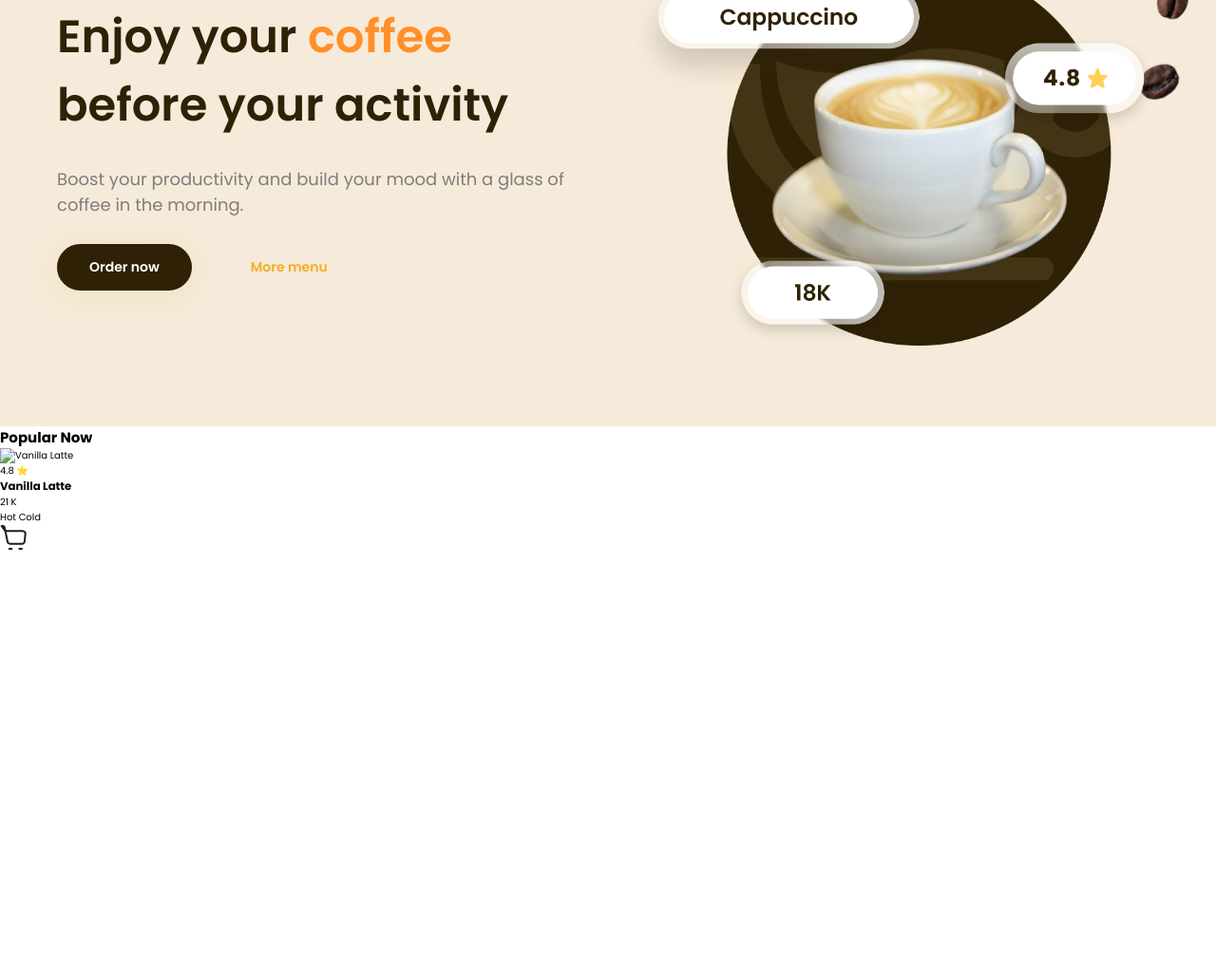
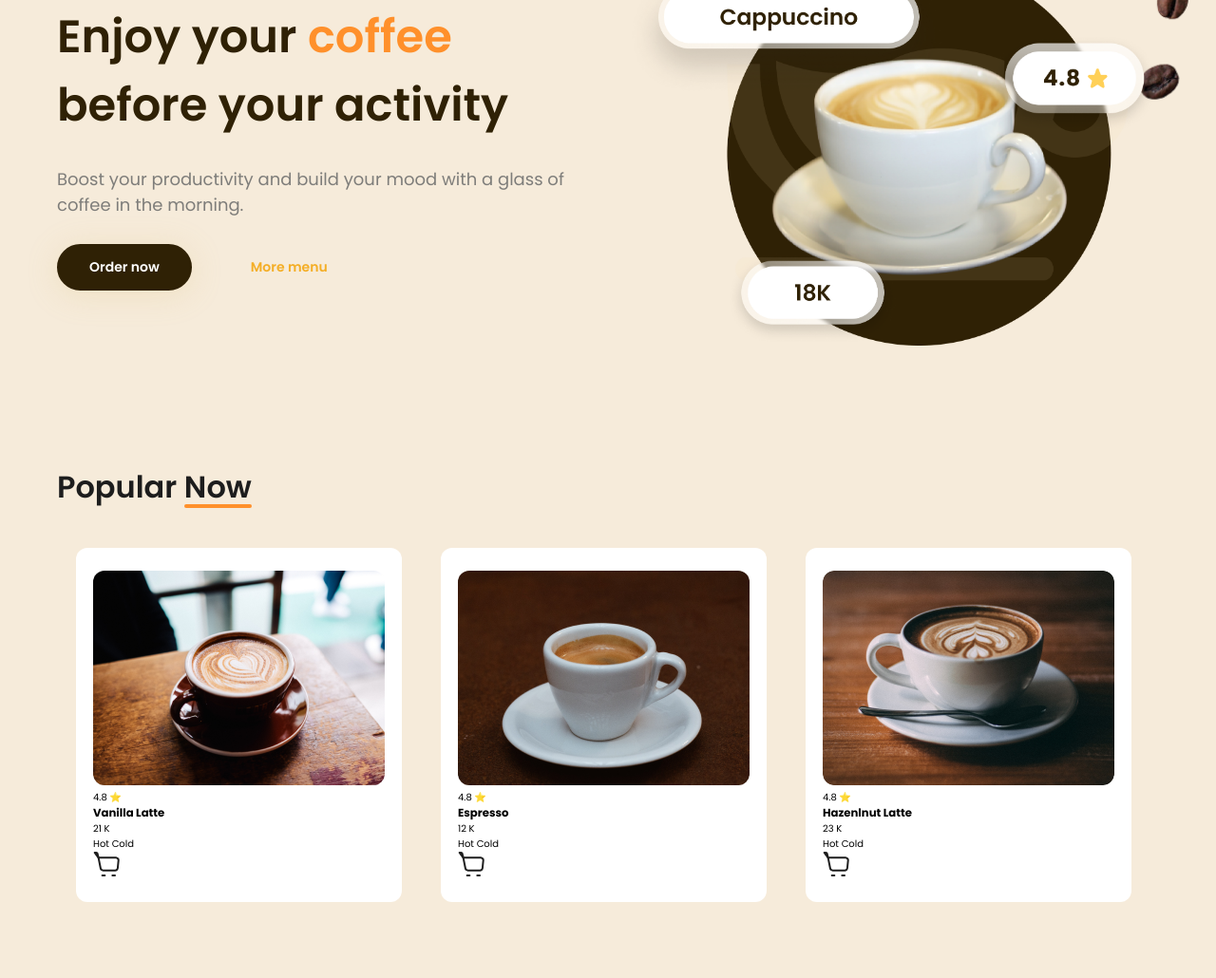
Before and after one commit to johdasgran/cafe_street-landing, a plain HTML site: page index.html in a window 1280 px wide. Shown: the part 200-1230 px from the top of the page at 95% size. Before the commit the page ends 800 px from the top, so only its background shows below. Drawn offline with Linux system fonts and the light colour scheme.

Commit message:
Popular | Update style

```diff
--- a/assets/css/style.css
+++ b/assets/css/style.css
@@ -322,6 +322,108 @@ header {
 
 
 
+
+
+
+/* Start Popular Section */
+
+.section__popular {
+  background-color: var(--orange-accents_light);
+}
+
+.section__popular--container {
+  max-width: 120rem;
+  margin: 0 auto;
+  padding: 4rem 2rem;
+}
+
+.section__popular--container h2 {
+  font-size: 32px;
+  line-height: 48px;
+  font-weight: 600;
+  color: var(--text-dark);
+}
+
+.section__popular--container h2 > span {
+  position: relative;
+
+}
+
+.section__popular--container h2 > span::before {
+  content: "";
+  position: absolute;
+  bottom: 0;
+  background-color: var(--orange-cafe);
+  border-radius: 1.2rem;
+  height: .4rem;
+  width: 100%;
+
+}
+
+
+
+.section__popular--cards {
+  display: grid;
+  grid-template-columns: repeat(3, 1fr);
+  gap: 3.2rem;
+  padding: 4rem 2rem;
+}
+
+
+.section__popular--card {
+  width: 343px;
+  height: 373px;
+  border-radius: 12px;
+  padding: 2.4rem 1.8rem;
+  background-color: #fff;
+}
+
+
+
+.section__popular--card-picture img {
+  width: 100%;
+  border-radius: 1.2rem;
+  position: relative;
+}
+
+
+
+
+/* End Popular Section */
+
+
+
+
+
+
+
+
+
+
+
+
+
+
+
+
+
+
+
+
+
+
+
+
+
+
+
+
+
+
+
+
+
+
 @media (min-width: 375px) {
 
   .header__center a svg {
--- a/index.html
+++ b/index.html
@@ -124,7 +124,12 @@
 
         <section class="section__popular">
 
+            <div class="section__popular--container">
+
+
                 <h2>Popular <span>Now</span></h2>
+
+
 
 
                 <div class="section__popular--cards">
@@ -132,7 +137,7 @@
                     <article class="section__popular--card">
 
                         <div class="section__popular--card-picture">
-                        <img src="" alt="Vanilla Latte">
+                            <img src="./assets/images/vanilla_latte.png" alt="Vanilla Latte">
                             <div class="section__popular--card-score">
                                 <span>4.8 ⭐</span>
                             </div>
@@ -159,9 +164,74 @@
                     </article>
 
 
+
+                    <article class="section__popular--card">
+
+                        <div class="section__popular--card-picture">
+                            <img src="./assets/images/espresso.png" alt="Espresso">
+                            <div class="section__popular--card-score">
+                                <span>4.8 ⭐</span>
+                            </div>
+                        </div>
+
+                        <div class="section__popular--card-info">
+                            <h3>Espresso</h3>
+                            <span>12 K</span>
+                        </div>
+
+                        <div class="section__popular--card-tags">
+                            <span>Hot</span>
+                            <span>Cold</span>
+                        </div>
+
+                        <div class="section__popular--card-buy">
+                            <svg width="28" height="26" viewBox="0 0 28 26" fill="none" xmlns="http://www.w3.org/2000/svg">
+                                <path d="M5.66667 6.33334H24.0533C24.4259 6.33336 24.7943 6.41144 25.1349 6.56255C25.4754 6.71366 25.7805 6.93446 26.0305 7.2107C26.2805 7.48694 26.4698 7.81249 26.5863 8.16638C26.7027 8.52027 26.7437 8.89463 26.7067 9.26534L25.9067 17.2653C25.8409 17.9234 25.5329 18.5334 25.0426 18.9772C24.5523 19.4209 23.9146 19.6667 23.2533 19.6667H10.52C9.9033 19.6669 9.30557 19.4534 8.82859 19.0625C8.35162 18.6716 8.02488 18.1274 7.904 17.5227L5.66667 6.33334Z" stroke="#1D1D1D" stroke-width="2" stroke-linejoin="round"/>
+                                <path d="M20.3333 25H23M5.66667 6.33333L4.58667 2.00933C4.51444 1.721 4.34794 1.46508 4.11361 1.28221C3.87929 1.09934 3.59057 1.00001 3.29333 1H1.66667L5.66667 6.33333ZM9.66667 25H12.3333H9.66667Z" stroke="#1D1D1D" stroke-width="2" stroke-linecap="round" stroke-linejoin="round"/>
+                            </svg>
                         </div>
 
 
+                    </article>
+
+
+                    <article class="section__popular--card">
+
+                        <div class="section__popular--card-picture">
+                            <img src="./assets/images/hazelnut_latte.png" alt="Hazenlnut Latte">
+                            <div class="section__popular--card-score">
+                                <span>4.8 ⭐</span>
+                            </div>
+                        </div>
+
+                        <div class="section__popular--card-info">
+                            <h3>Hazenlnut Latte</h3>
+                            <span>23 K</span>
+                        </div>
+
+                        <div class="section__popular--card-tags">
+                            <span>Hot</span>
+                            <span>Cold</span>
+                        </div>
+
+                        <div class="section__popular--card-buy">
+                            <svg width="28" height="26" viewBox="0 0 28 26" fill="none" xmlns="http://www.w3.org/2000/svg">
+                                <path d="M5.66667 6.33334H24.0533C24.4259 6.33336 24.7943 6.41144 25.1349 6.56255C25.4754 6.71366 25.7805 6.93446 26.0305 7.2107C26.2805 7.48694 26.4698 7.81249 26.5863 8.16638C26.7027 8.52027 26.7437 8.89463 26.7067 9.26534L25.9067 17.2653C25.8409 17.9234 25.5329 18.5334 25.0426 18.9772C24.5523 19.4209 23.9146 19.6667 23.2533 19.6667H10.52C9.9033 19.6669 9.30557 19.4534 8.82859 19.0625C8.35162 18.6716 8.02488 18.1274 7.904 17.5227L5.66667 6.33334Z" stroke="#1D1D1D" stroke-width="2" stroke-linejoin="round"/>
+                                <path d="M20.3333 25H23M5.66667 6.33333L4.58667 2.00933C4.51444 1.721 4.34794 1.46508 4.11361 1.28221C3.87929 1.09934 3.59057 1.00001 3.29333 1H1.66667L5.66667 6.33333ZM9.66667 25H12.3333H9.66667Z" stroke="#1D1D1D" stroke-width="2" stroke-linecap="round" stroke-linejoin="round"/>
+                            </svg>
+                        </div>
+
+
+                    </article>
+
+
+
+
+                </div>
+
+
+
+            </div>
 
         </section>
 
```
Also changed, not shown: assets/images/espresso.png (added), assets/images/hazelnut_latte.png (added), assets/images/vanilla_latte.png (added). Lines whose indentation alone changed are shown as unchanged.
